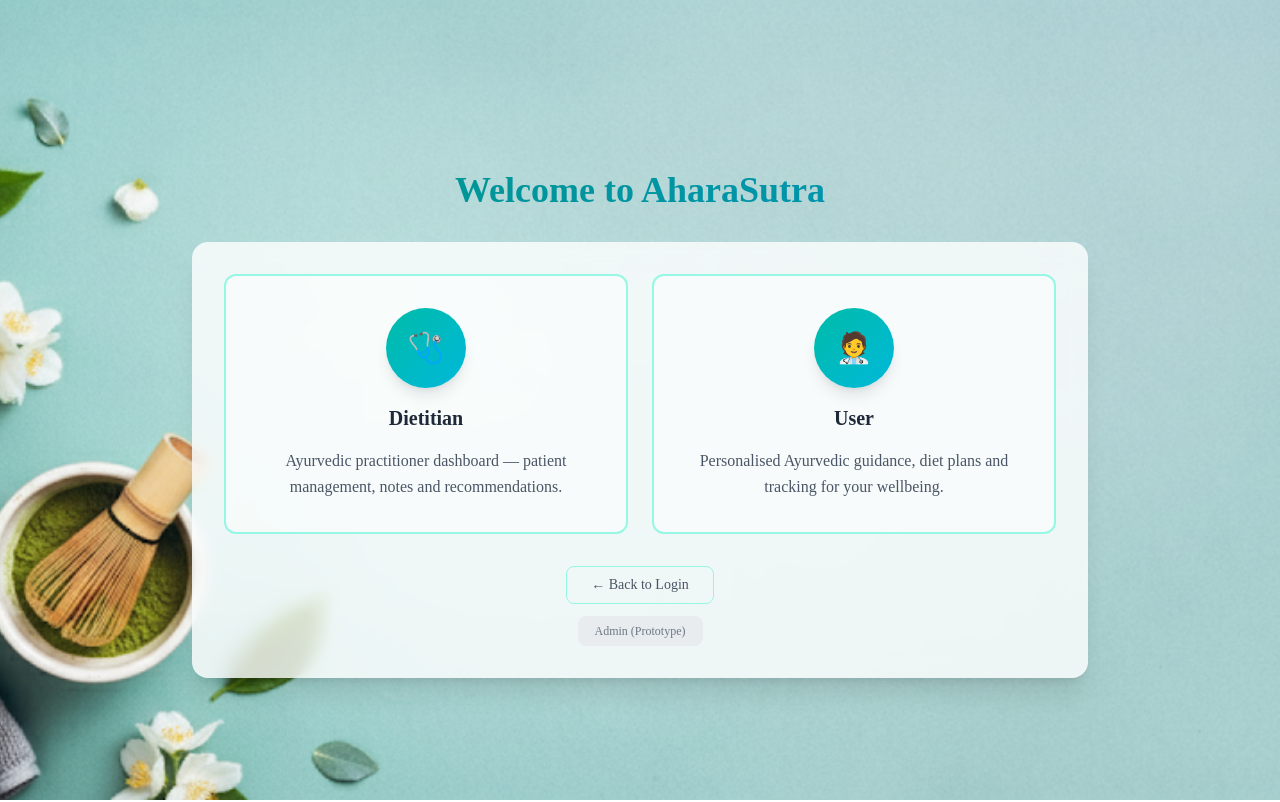
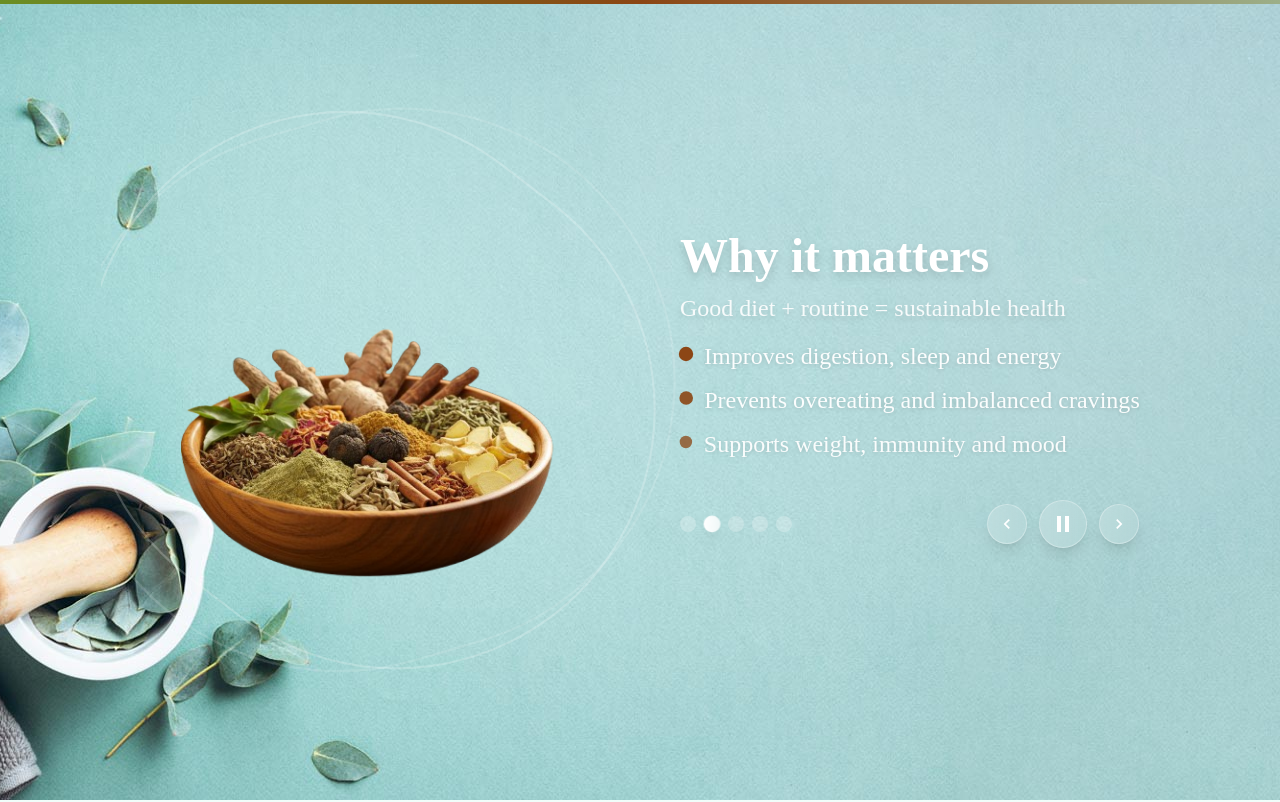
Before and after one commit to atharvjadhav215/AharaSutraView, a React (Vite) app: page / in a window 1280 px wide. Shown: the top 802 px of the page. Built offline with nearby package versions, Linux system fonts and the light colour scheme; a web font is replaced by a local one.

Commit message:
Set index route to HomeD
Change the app's root/index route to render <HomeD /> instead of <Onboarding /> so the default landing page is HomeD; the explicit /onboarding route remains available. Also apply a minor formatting change to src/utils/aspectSentiment.js (added a trailing newline).

```diff
--- a/src/App.jsx
+++ b/src/App.jsx
@@ -23,7 +23,7 @@ function App() {
     <BrowserRouter>
       <Routes>
         <Route path="/" element={<AppLayout />}>
-          <Route index element={<Onboarding />} />
+          <Route index element={<HomeD />} />
           <Route path="login" element={<Login />} />
           <Route path="onboarding" element={<Onboarding />} />
           <Route path="dhome" element={<HomeD />} />
```
Also changed, not shown: src/utils/aspectSentiment.js (line endings or trailing spaces).
